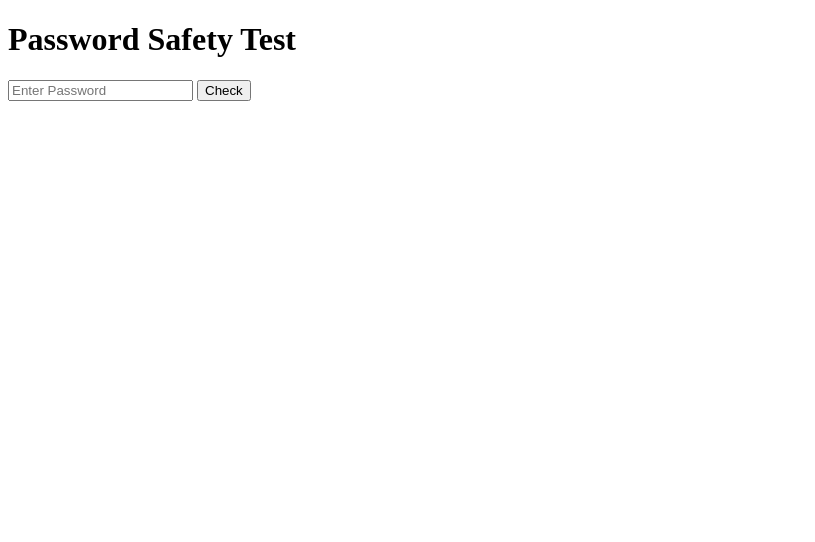
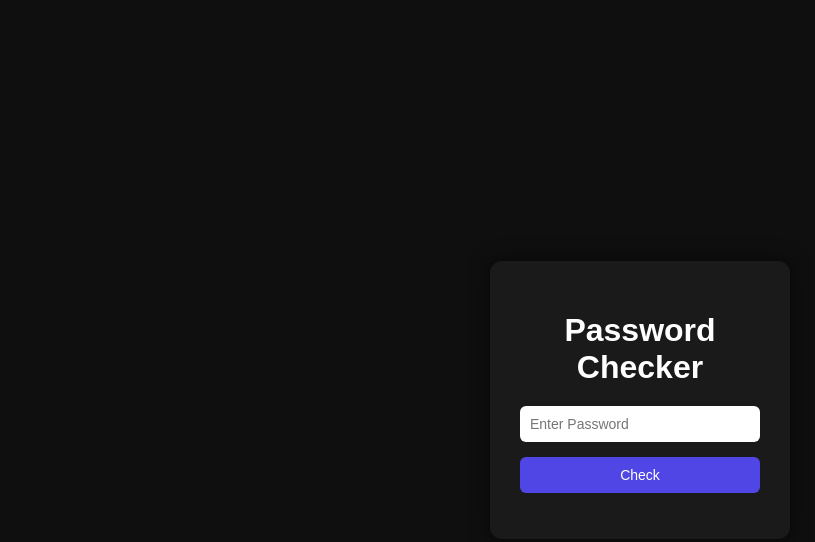
Before and after one commit to devli-dev/First-website----Password-Checker, a plain HTML site: page password-website/index.html in a window 1280 px wide. Shown: the whole page, without its empty margins (0-815 px from the left). Drawn offline with Linux system fonts and the light colour scheme.

Commit message:
css styling

```diff
--- a/password-website/index.html
+++ b/password-website/index.html
@@ -5,14 +5,19 @@
     <title>Password Safety Test</title>
 </head>
 <body>
+    <div class="container">
+        <h1>Password Checker</h1>
 
-    <h1>Password Safety Test</h1>
-    <input type="password" id="password" placeholder="Enter Password">
-    <button onclick="checkPassword()">Check</button>
+        <input type="password" id="password"
+    placeholder="Enter Password">
+    <button
+    onclick="checkPassword()">Check</button>
 
     <p id="result"></p>
     <ul id="tips"></ul>
+    </div>
 
+<link rel="stylesheet" href="style.css">
 <script src="script.js"></script>
 </body>
 </html>
--- a/password-website/script.js
+++ b/password-website/script.js
@@ -33,5 +33,3 @@ function checkPassword(){
         tips.appendChild(li);
     }
 }
-
-console.log("JS geht");
--- a/password-website/style.css
+++ b/password-website/style.css
@@ -0,0 +1,63 @@
+/* Reset */
+*{
+    box-sizing: border-box;
+    font-family: Arial, Helvetica, sans-serif;
+}
+
+/* Page */
+body {
+    margin: 0;
+    height: 100vh;
+    background: #0f0f0f;
+    color: #ffffff;
+    display: flex;
+    align-items: center;
+    justify-content: center;
+}
+
+/* Card */
+.container {
+    background: #1a1a1a;
+    padding: 30px;
+    border-radius: 12px;
+    width: 300px;
+    text-align: center;
+    box-shadow: 0 0 20px rgba(0,0,0,0.6);
+}
+
+/* Title */
+h1 {
+    margin-bottom: 20px;
+}
+
+/* Input */
+input {
+    width: 100%;
+    padding: 10px;
+    border: none;
+    border-radius: 6px;
+    margin-bottom: 15px;
+    font-size: 14px;
+}
+
+/* Button */
+button {
+    width: 100%;
+    padding: 10px;
+    background: #4f46e5;
+    border: none;
+    border-radius: 6px;
+    color: white;
+    font-size: 14px;
+    cursor: pointer;
+}
+
+button:hover {
+    background: #4338ca;
+}
+
+/* Result test */
+#result {
+    margin-top: 15px;
+    font-size: 14px;
+}
```
